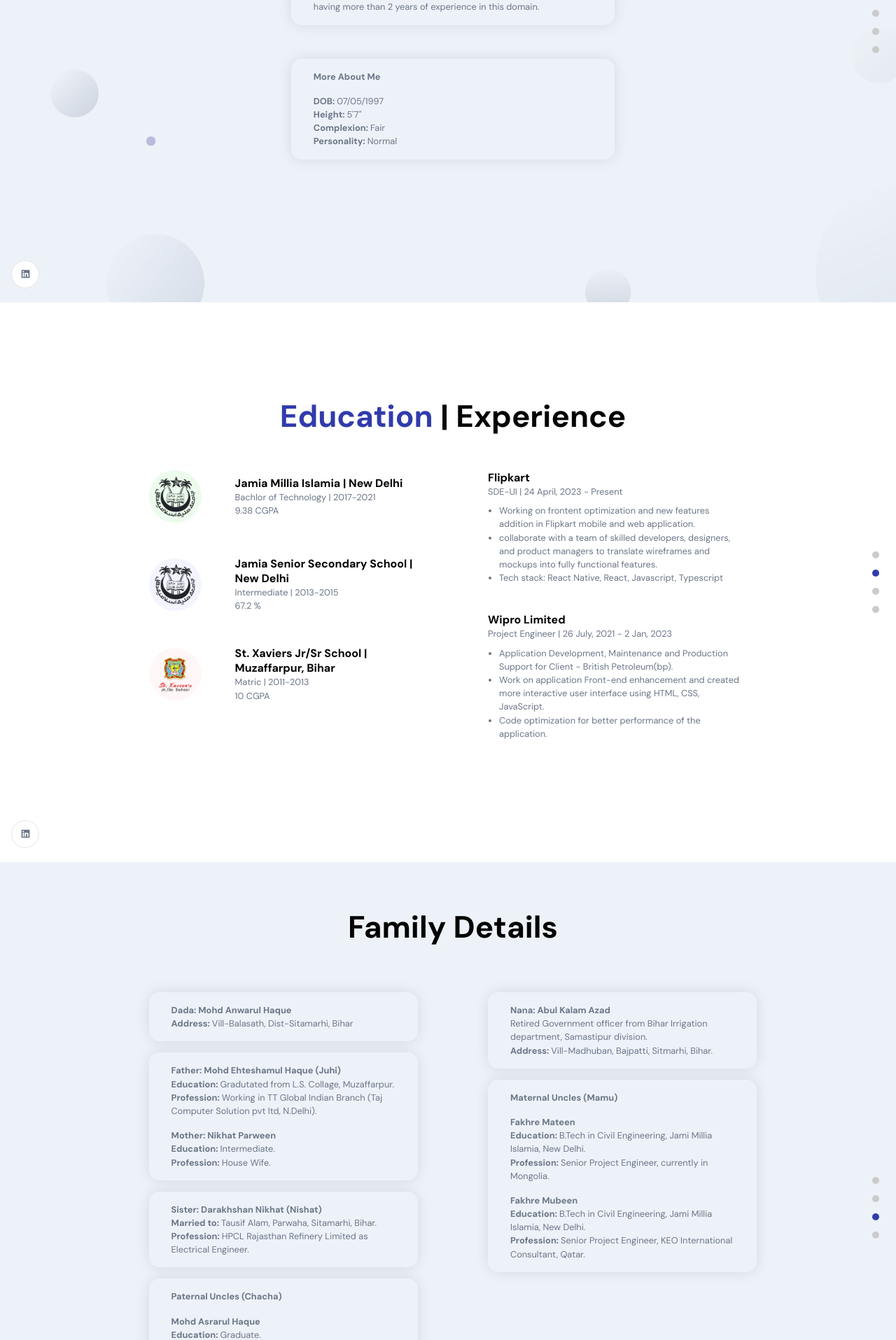
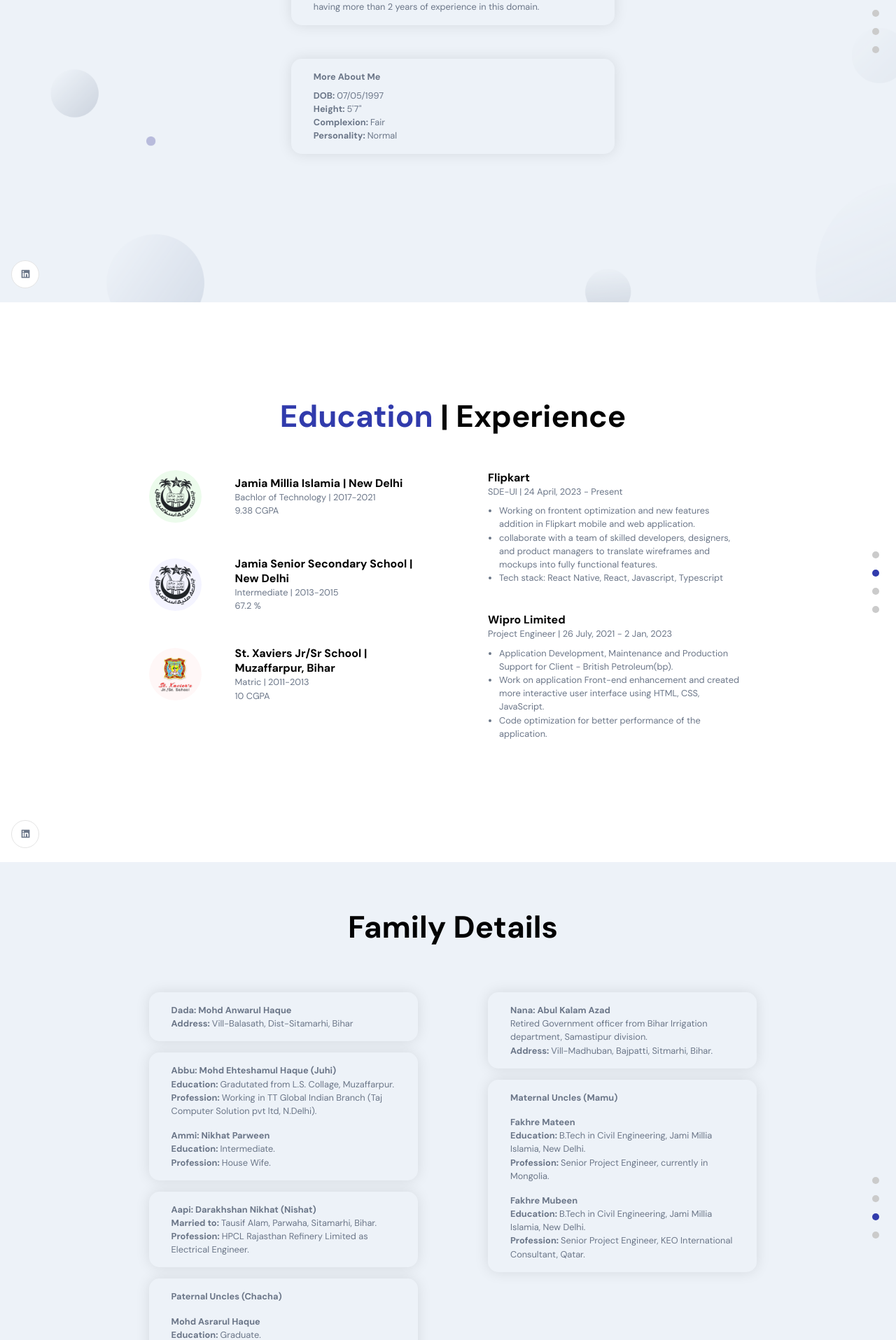
Before and after one commit to IntekhabAzam/marriage-portfolio, a React (Create React App) app: page / in a window 1280 px wide. Shown: the part 368-2283 px from the top of the page at 70% size. Built offline with nearby package versions, Linux system fonts and the light colour scheme; the HTML template or start-up script is replaced by a standard one.

Commit message:
first commit

```diff
--- a/src/components/FamilyDetails/FamilyDetails.jsx
+++ b/src/components/FamilyDetails/FamilyDetails.jsx
@@ -41,14 +41,14 @@
 const parents = [
   {
     name: "Mohd Ehteshamul Haque (Juhi)",
-    relationship: "Father",
+    relationship: "Abbu",
     education: "Gradutated from L.S. Collage, Muzaffarpur.",
     Profession:
       "Working in TT Global Indian Branch (Taj Computer Solution pvt ltd, N.Delhi).",
   },
   {
     name: "Nikhat Parween",
-    relationship: "Mother",
+    relationship: "Ammi",
     education: "Intermediate.",
     Profession: "House Wife.",
   },
@@ -94,7 +94,7 @@
             </div>
             <div className="child-member-card">
               <h4 className="p-text">
-                <span>Sister: </span>Darakhshan Nikhat (Nishat)
+                <span>Aapi: </span>Darakhshan Nikhat (Nishat)
               </h4>
               <p className="p-text">
                 <span>Married to: </span>Tausif Alam, Parwaha, Sitamarhi, Bihar.
--- a/src/components/FamilyDetails/FamilyDetails.scss
+++ b/src/components/FamilyDetails/FamilyDetails.scss
@@ -35,7 +35,7 @@
     box-shadow: 0 0 20px rgba(0, 0, 0, 0.1);
 
     @media screen and (max-width: 900px) {
-      padding: 1rem 1rem;
+      padding: 1rem;
     }
 
     .uncle-details {
--- a/src/components/Footer/Footer.jsx
+++ b/src/components/Footer/Footer.jsx
@@ -32,7 +32,18 @@
             rel="noreferrer"
             className="p-text"
           >
-            9999585966
+            9999585966 (Abbu)
+          </a>
+        </div>
+        <div className="app__footer-card">
+          <img src={images.whatsapp} alt="phone" />
+          <a
+            href="https://api.whatsapp.com/send?phone=8510094605"
+            target="_blank"
+            rel="noreferrer"
+            className="p-text"
+          >
+            8510094605 (My number)
           </a>
         </div>
       </div>
--- a/src/components/Header/Header.scss
+++ b/src/components/Header/Header.scss
@@ -52,8 +52,12 @@
     border-radius: 15px;
     box-shadow: 0 0 20px rgba(0, 0, 0, 0.1);
 
+    @media screen and (max-width: 900px) {
+        padding: 1rem;
+      }
+
     .physical {
-      margin-top: 1rem;
+      margin-top: 0.5rem;
     }
   }
 
```
